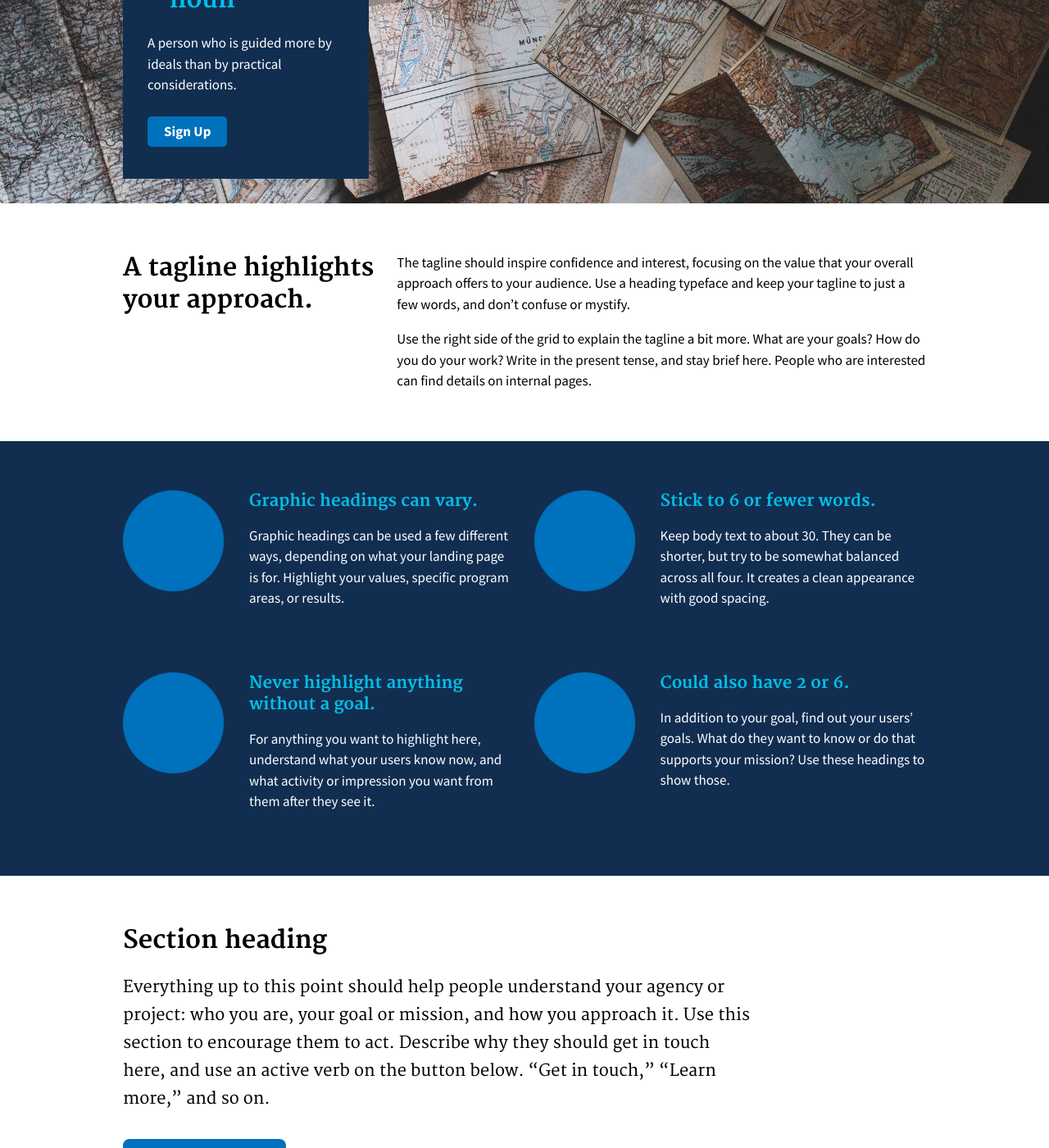
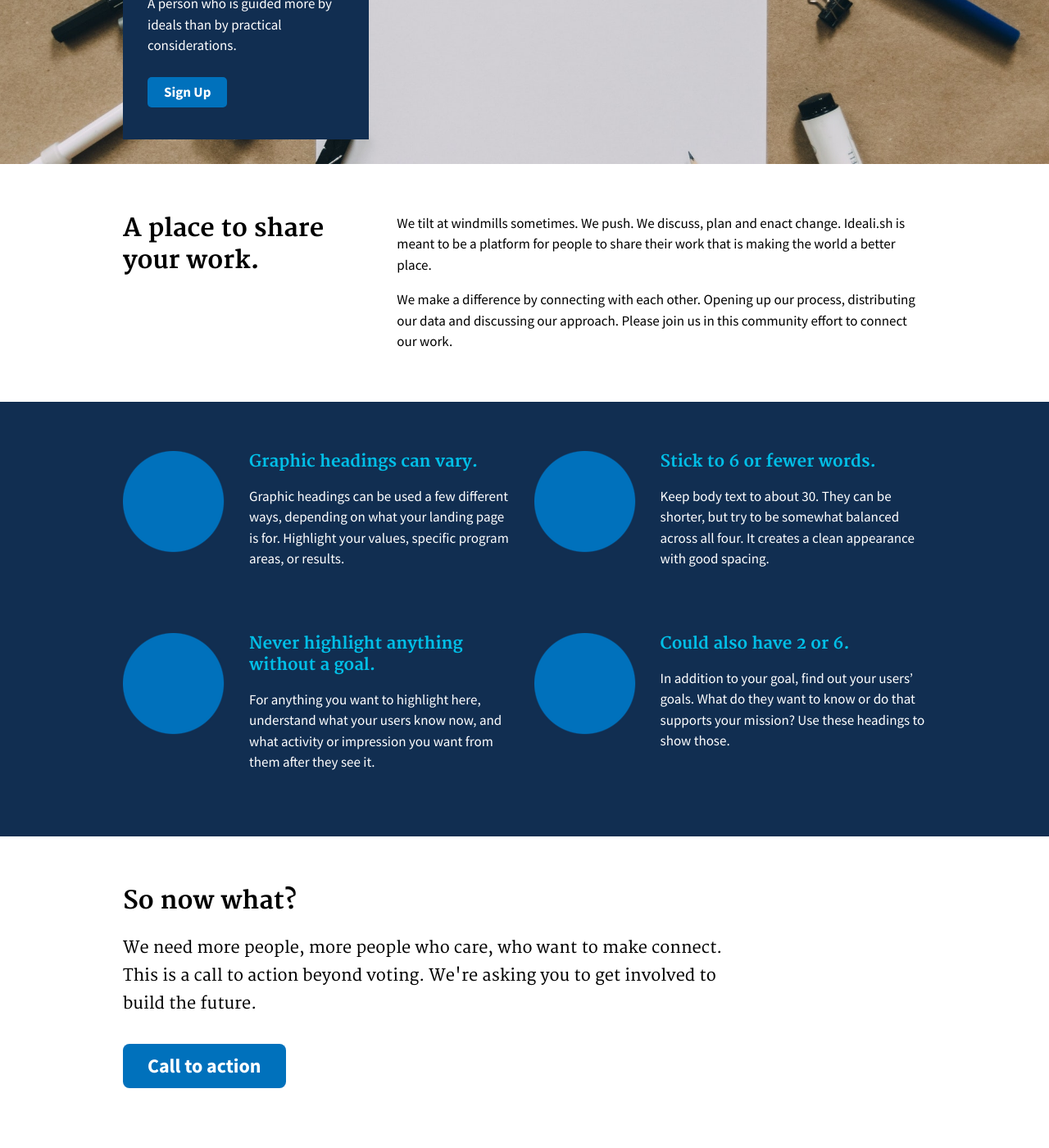
Before and after one commit to idealish/ideali.sh, a Jekyll site: the page built from demo/home.html, in a window 1280 px wide and 1400 px high, scrolled down 262 px. Shown: the whole window at 82% size. Built offline with Jekyll 4.4.1, drawn with Linux system fonts in a browser that asks for light colours; some of the changed text lies outside the part shown.

Commit message:
Updating

```diff
--- a/_data/header.yml
+++ b/_data/header.yml
@@ -8,7 +8,7 @@
 
 # this defines the type of header
 # header types can be 'basic' or 'extended'
-type: extended
+type: basic
 
 primary:
   # this is a key into _data/navigation.yml
--- a/_includes/components/header--basic.html
+++ b/_includes/components/header--basic.html
@@ -6,7 +6,7 @@
       <div class="usa-logo" id="logo">
         <em class="usa-logo-text">
           <a href="{% if header.href %}{{ header.href }}{% else %}{{ site.baseurl }}/{% endif %}" title="Home">
-            {{ header.title | default: site.title }}
+                        <img src="assets/g839-5.png">
           </a>
         </em>
       </div>
@@ -50,18 +50,6 @@
 
         {% assign _secondary = header.secondary %}
 
-
-          {% if _secondary.search %}
-          <div class="usa-search usa-search-small" role="search">
-            <form action="{{ _secondary.search.action | relative_url }}">
-                <label class="usa-sr-only" for="search-field-small">Search small</label>
-                <input id="search-field-small" type="search" name="{{ _secondary.search.query | default: 'search' }}">
-                <button type="submit">
-                  <span class="usa-sr-only">Search</span>
-                </button>
-            </form>
-          </div>
-          {% endif %}
         </div>
       </div>
     </nav>
--- a/_sass/uswds/components/_header.scss
+++ b/_sass/uswds/components/_header.scss
@@ -31,6 +31,7 @@ $z-index-nav:     9000;
 }
 
 .usa-logo {
+  background: url(assets/g839-5.png) no-repeat;
   float: left;
   line-height: 4rem;
   margin-left: 1.5rem;
--- a/demo/home.html
+++ b/demo/home.html
@@ -10,18 +10,18 @@ hero:
     alt: "i·de·al·ish"
     text: "* noun *"
   button:
-    href: /callout/
+    href: https://karass.ideali.sh
     text: Sign Up
   link:
     text:
-    href: /link/
+    href: https://karass.ideali.sh
   content: A person who is guided more by ideals than by practical considerations.
 
-tagline: A tagline highlights your approach.
+tagline: A place to share your work.
 intro: |
-  The tagline should inspire confidence and interest, focusing on the value that your overall approach offers to your audience. Use a heading typeface and keep your tagline to just a few words, and don’t confuse or mystify.
+  We tilt at windmills sometimes. We push. We discuss, plan and enact change. Ideali.sh is meant to be a platform for people to share their work that is making the world a better place.
 
-  Use the right side of the grid to explain the tagline a bit more. What are your goals? How do you do your work? Write in the present tense, and stay brief here. People who are interested can find details on internal pages.
+  We make a difference by connecting with each other. Opening up our process, distributing our data and discussing our approach. Please join us in this community effort to connect our work.
 
 graphics:
   - image:
@@ -46,6 +46,6 @@ graphics:
     description: In addition to your goal, find out your users’ goals. What do they want to know or do that supports your mission? Use these headings to show those.
 ---
 
-<h2>Section heading</h2>
-<p class="usa-font-lead">Everything up to this point should help people understand your agency or project: who you are, your goal or mission, and how you approach it. Use this section to encourage them to act. Describe why they should get in touch here, and use an active verb on the button below. “Get in touch,” “Learn more,” and so on.</p>
+<h2>So now what?</h2>
+<p class="usa-font-lead">We need more people, more people who care, who want to make connect. This is a call to action beyond voting. We're asking you to get involved to build the future.</p>
 <a class="usa-button usa-button-big" href="#">Call to action</a>
```
Also changed, not shown: _data/footer.yml (+8 -10 lines), _data/navigation.yml (+11 -36 lines), assets/g839-5.png (added), assets/g839.png (added), assets/g881.png (added), assets/idealish_pl_alt.png (added), assets/uswds/img/hero.jpg, assets/uswds/img/hero.png (deleted), 1 other file.
